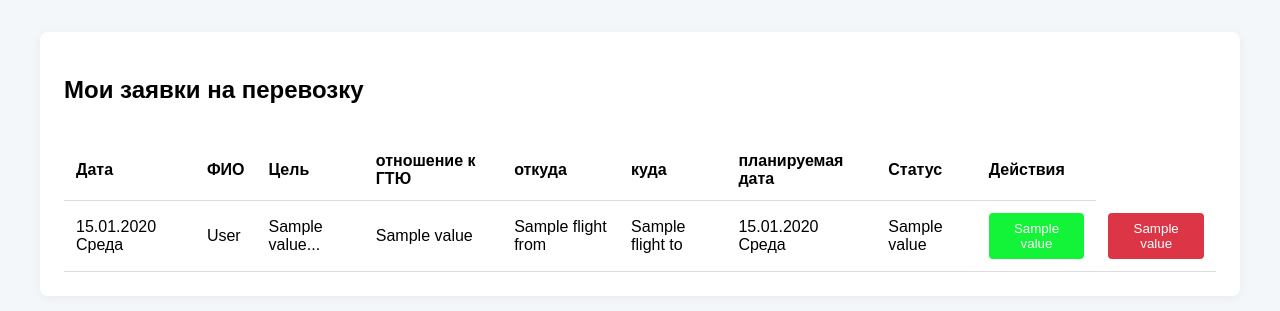
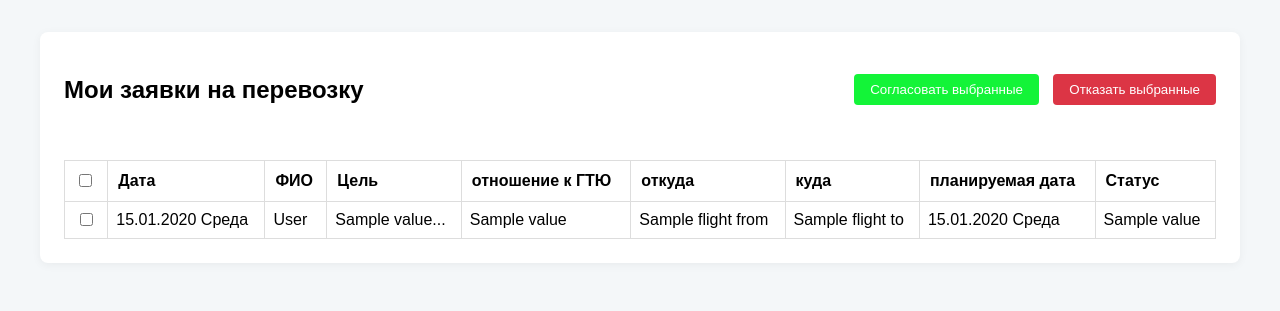
Before and after one commit to TheCoolestProgrammer/gazprom-flights, a FastAPI app: template templates/department_director/dashboard.html in a window 1280 px wide. Shown: the part 50-361 px from the top of the page. Run offline with FastAPI, Linux system fonts and the light colour scheme; the template is opened without the code that fills it: most values are stand-ins (such as "Sample title", 1, 10 or a date in 2020); parts of the project's set-up code (start-up, migrations or seed data) failed here and were passed over.

Commit message:
add mass approve/reject func in department director

```diff
--- a/templates/department_director/dashboard.html
+++ b/templates/department_director/dashboard.html
@@ -2,85 +2,112 @@
 
 {% block content %}
 <div class="card">
-    <div style="display: flex; justify-content: space-between; align-items: center;">
+    <div style="display: flex; justify-content: space-between; align-items: center; margin-bottom: 20px;">
         <h2>Мои заявки на перевозку</h2>
+        <div>
+            <button type="submit" form="status-form" name="action" value="approved" class="btn-submit" style="background: #13f438; color: white; padding: 8px 16px; border: none; border-radius: 4px; cursor: pointer; margin-right: 10px;">Согласовать выбранные</button>
+            <button type="submit" form="status-form" name="action" value="rejected" class="btn-submit" style="background: #dc3545; color: white; padding: 8px 16px; border: none; border-radius: 4px; cursor: pointer;">Отказать выбранные</button>
+        </div>
     </div>
 
-    <table>
+    <!-- Форма для массового изменения статуса -->
+    <form id="status-form" action="/department_director/change_status_batch" method="POST">
+        <div style="overflow-x: auto;">
+            <table style="width: 100%; border-collapse: collapse;">
                 <thead>
-            <tr>
-                <th>Дата</th>
-                <th>ФИО</th>
-                <th>Цель</th>
-                <th>отношение к ГТЮ</th>
-                <th>откуда</th>
-                <th>куда</th>
-                <th>планируемая дата</th>
-                <th>Статус</th>
-                <th>Действия</th>
+                    <tr style="background-color: #f2f2f2;">
+                        <th style="padding: 10px; border: 1px solid #ddd;"><input type="checkbox" id="select-all"></th>
+                        <th style="padding: 10px; border: 1px solid #ddd;">Дата</th>
+                        <th style="padding: 10px; border: 1px solid #ddd;">ФИО</th>
+                        <th style="padding: 10px; border: 1px solid #ddd;">Цель</th>
+                        <th style="padding: 10px; border: 1px solid #ddd;">отношение к ГТЮ</th>
+                        <th style="padding: 10px; border: 1px solid #ddd;">откуда</th>
+                        <th style="padding: 10px; border: 1px solid #ddd;">куда</th>
+                        <th style="padding: 10px; border: 1px solid #ddd;">планируемая дата</th>
+                        <th style="padding: 10px; border: 1px solid #ddd;">Статус</th>
                     </tr>
                 </thead>
                 <tbody>
                     {% for req in requests %}
                     <tr>
-                <td>{{ req.request_date|format_date_ru }}</td>
-                <td>{{ req.fullname }}</td>
-                <td>{{ req.trip_purpose.value }}...</td>
-                <td>{{ req.gtu_relation.value }}</td>
-                <td>{{ req.flight_from.name}}</td>
-                <td>{{ req.flight_to.name}}</td>
-                <td>{{ req.planning_date|format_date_ru }}</td>
-                <td>
+                        <td style="padding: 8px; border: 1px solid #ddd; text-align: center;">
+                            <input type="checkbox" name="selected_ids" value="{{ req.id }}">
+                        </td>
+                        <td style="padding: 8px; border: 1px solid #ddd;">{{ req.request_date|format_date_ru }}</td>
+                        <td style="padding: 8px; border: 1px solid #ddd;">{{ req.fullname }}</td>
+                        <td style="padding: 8px; border: 1px solid #ddd;">{{ req.trip_purpose.value }}...</td>
+                        <td style="padding: 8px; border: 1px solid #ddd;">{{ req.gtu_relation.value }}</td>
+                        <td style="padding: 8px; border: 1px solid #ddd;">{{ req.flight_from.name}}</td>
+                        <td style="padding: 8px; border: 1px solid #ddd;">{{ req.flight_to.name}}</td>
+                        <td style="padding: 8px; border: 1px solid #ddd;">{{ req.planning_date|format_date_ru }}</td>
+                        <td style="padding: 8px; border: 1px solid #ddd;">
                             <span class="status-{{ req.department_director_status.name.lower() }}">
                                 {{ req.department_director_status.value }}
                             </span>
                         </td>
-
-                <td>
-                    <button type="button"
-                        class="btn btn-danger"
-                        onclick="change_request_status('{{ req.id }}', '{{Status.CONFIRMED.value}}')"
-                        style="background: #13f438; color: white; padding: 8px 16px; border: none; border-radius: 4px; cursor: pointer;">
-                        {{Status.CONFIRMED.value}}
-                    </button>
-                </td>
-
-                <td>
-                    <button type="button"
-                        class="btn btn-danger"
-                        onclick="change_request_status('{{ req.id }}', '{{Status.REJECTED.value}}')"
-                        style="background: #dc3545; color: white; padding: 8px 16px; border: none; border-radius: 4px; cursor: pointer;">
-                        {{Status.REJECTED.value}}
-                    </button>
-                </td>
+                    </tr>
+                    {% else %}
+                    <tr>
+                        <td colspan="9" style="padding: 20px; text-align: center;">Нет заявок</td>
                     </tr>
                     {% endfor %}
                 </tbody>
             </table>
         </div>
+    </form>
+</div>
 <script>
-async function change_request_status(passengerId,status) {
+    // Чекбокс "Выбрать все"
+    const selectAllCheckbox = document.getElementById('select-all');
+    if (selectAllCheckbox) {
+        selectAllCheckbox.onclick = function() {
+            const checkboxes = document.getElementsByName('selected_ids');
+            for (let checkbox of checkboxes) {
+                checkbox.checked = this.checked;
+            }
+        }
+    }
 
-    try {
-        const response = await fetch(`/department_director/change_status/${passengerId}`, {
-            method: 'PATCH',
-            headers: {
-                'Content-Type': 'application/json'
-            },
-            body: JSON.stringify({ "request_status": status })
-        });
-
-        if (response.ok) {
-            alert('статус изменен');
-            window.location.reload();
-        } else {
-            const errorData = await response.json();
-            alert('Ошибка при изменении: ' + (errorData.detail || 'Неизвестная ошибка'));
+    // Валидация перед отправкой
+    const statusForm = document.getElementById('status-form');
+    if (statusForm) {
+        statusForm.onsubmit = function(e) {
+            const checkboxes = document.getElementsByName('selected_ids');
+            const checked = Array.from(checkboxes).some(cb => cb.checked);
+            if (!checked) {
+                alert('Пожалуйста, выберите хотя бы одну заявку');
+                e.preventDefault();
+                return false;
             }
-    } catch (error) {
-        console.error('Ошибка:', error);
-        alert('Произошла системная ошибка при попытке удаления');
+            return true;
         }
     }
 </script>
+
+<style>
+    .status-approved, .status-confirmed {
+        color: green;
+        font-weight: bold;
+    }
+    .status-rejected {
+        color: red;
+        font-weight: bold;
+    }
+    .status-pending {
+        color: orange;
+        font-weight: bold;
+    }
+    .btn-submit {
+        background: #007bff;
+        color: white;
+        border: none;
+        padding: 8px 16px;
+        border-radius: 4px;
+        cursor: pointer;
+    }
+    .btn-submit:hover {
+        background: #0056b3;
+    }
+</style>
+
 {% endblock %}
```
Also changed, not shown: src/routes/department_director.py (+20 -0 lines). Lines whose indentation alone changed are shown as unchanged.
